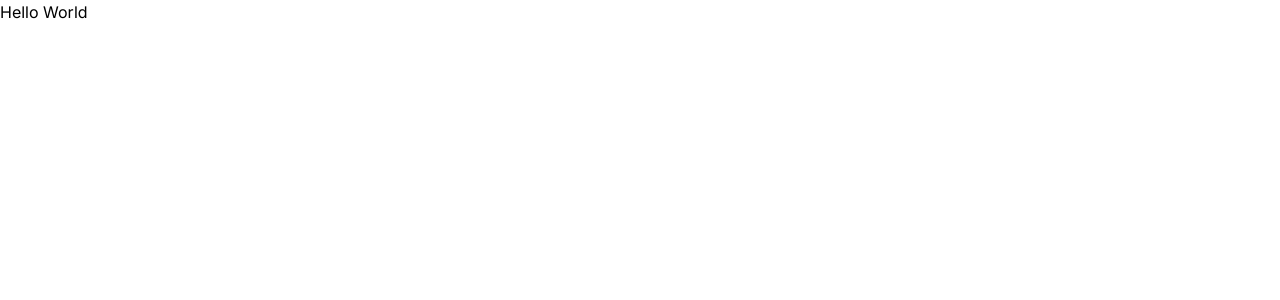
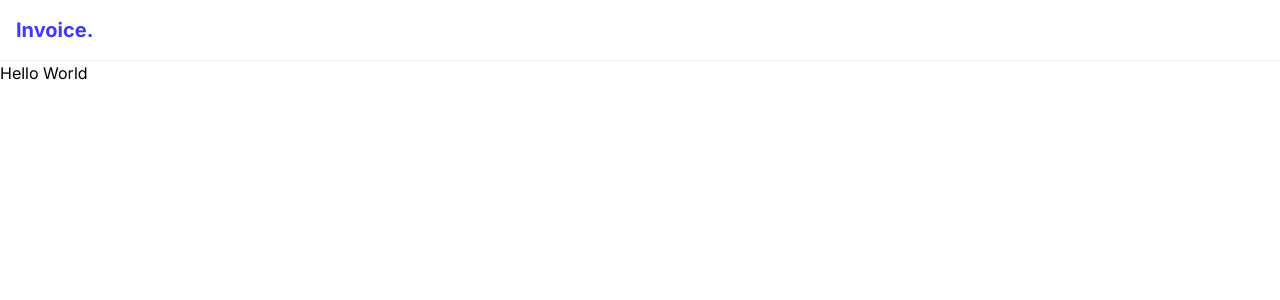
Before and after one commit to mhm13dev/random-13, a Next.js app: page / in a window 1280 px wide. Shown: the top 300 px of the page. Built offline with nearby package versions, Linux system fonts and the light colour scheme.

Commit message:
feat: added header

```diff
--- a/app/layout.tsx
+++ b/app/layout.tsx
@@ -1,5 +1,7 @@
 import type { Metadata } from "next";
 import { Inter } from "next/font/google";
+import { cn } from "@/utils/cn";
+import Header from "@/components/headers";
 import "./globals.css";
 
 const inter = Inter({ subsets: ["latin"] });
@@ -16,7 +18,10 @@ export default function RootLayout({
 }) {
   return (
     <html lang="en">
-      <body className={inter.className}>{children}</body>
+      <body className={cn(inter.className, "bg-white")}>
+        <Header />
+        {children}
+      </body>
     </html>
   );
 }
--- /dev/null
+++ b/components/headers/index.tsx
@@ -0,0 +1,11 @@
+import React from "react";
+
+const Header = () => {
+  return (
+    <header className="border-b border-color-border p-4">
+      <h1 className="text-primary text-xl font-bold">Invoice.</h1>
+    </header>
+  );
+};
+
+export default Header;
--- a/package.json
+++ b/package.json
@@ -13,12 +13,14 @@
     "@types/react": "18.2.18",
     "@types/react-dom": "18.2.7",
     "autoprefixer": "10.4.14",
+    "clsx": "^2.0.0",
     "eslint": "8.46.0",
     "eslint-config-next": "13.4.12",
     "next": "13.4.12",
     "postcss": "8.4.27",
     "react": "18.2.0",
     "react-dom": "18.2.0",
+    "tailwind-merge": "^1.14.0",
     "tailwindcss": "3.3.3",
     "typescript": "5.1.6"
   }
--- a/tailwind.config.js
+++ b/tailwind.config.js
@@ -1,18 +1,17 @@
 /** @type {import('tailwindcss').Config} */
 module.exports = {
   content: [
-    './pages/**/*.{js,ts,jsx,tsx,mdx}',
-    './components/**/*.{js,ts,jsx,tsx,mdx}',
-    './app/**/*.{js,ts,jsx,tsx,mdx}',
+    "./pages/**/*.{js,ts,jsx,tsx,mdx}",
+    "./components/**/*.{js,ts,jsx,tsx,mdx}",
+    "./app/**/*.{js,ts,jsx,tsx,mdx}",
   ],
   theme: {
     extend: {
-      backgroundImage: {
-        'gradient-radial': 'radial-gradient(var(--tw-gradient-stops))',
-        'gradient-conic':
-          'conic-gradient(from 180deg at 50% 50%, var(--tw-gradient-stops))',
+      colors: {
+        primary: "#3F38FF",
+        "color-border": "#EFEFF4",
       },
     },
   },
   plugins: [],
-}
+};
--- /dev/null
+++ b/utils/cn.ts
@@ -0,0 +1,6 @@
+import { twMerge } from "tailwind-merge";
+import { clsx, ClassValue } from "clsx";
+
+export function cn(...inputs: ClassValue[]) {
+  return twMerge(clsx(...inputs));
+}
```
Also changed, not shown: 1 other file (tests, documents, lock files or other folders).
